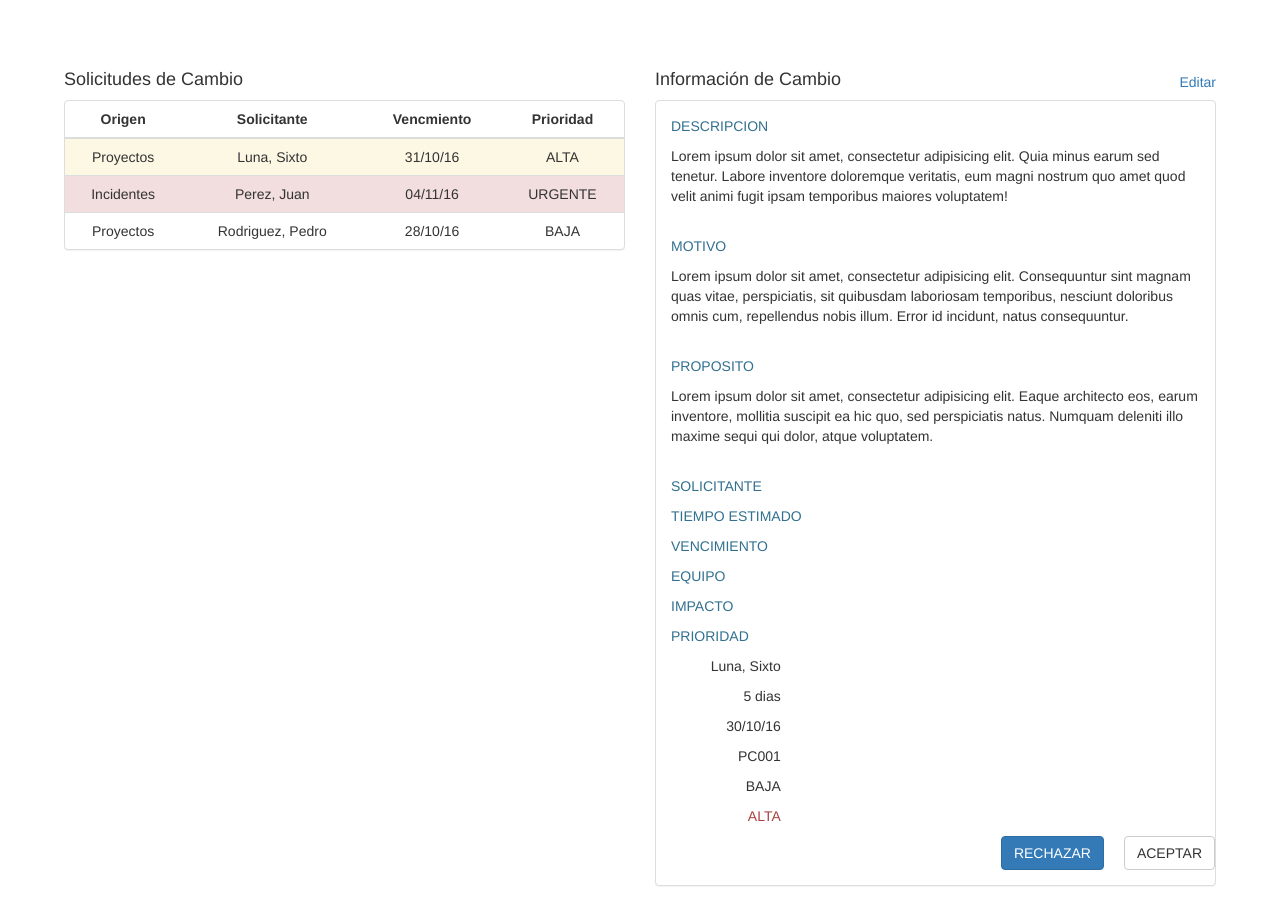
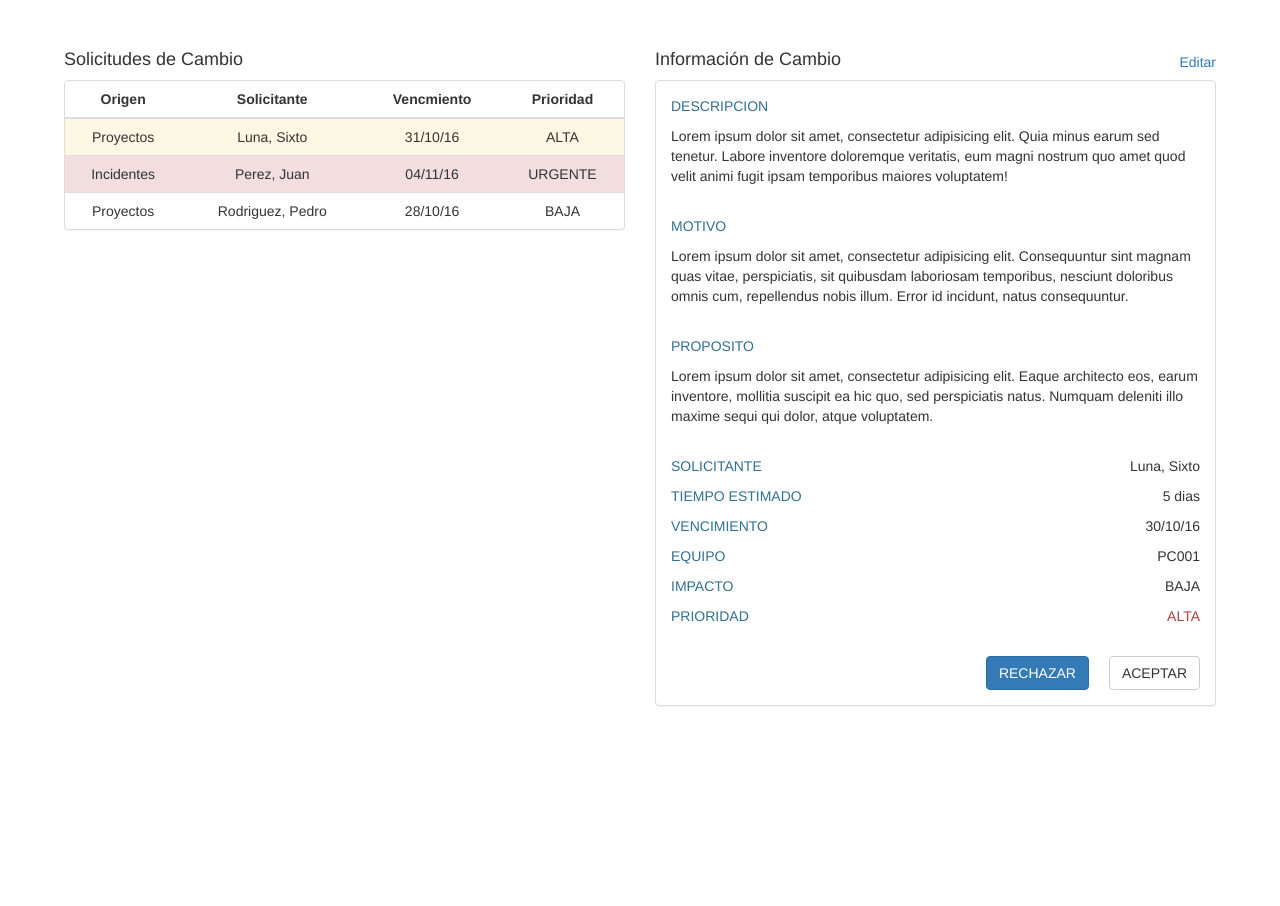
Before and after one commit to fernandezPablo/Trabajo-Final-de-Administracion-de-Recursos, a PHP site: page /paneloperador.php in a window 1280 px wide. Shown: the part 51-957 px from the top of the page. After the commit the page ends 757 px from the top, so only its background shows below. Run offline with PHP 8.4, Linux system fonts and the light colour scheme; some web fonts are replaced.

Commit message:
buttonMargin corregido

```diff
--- a/View/assets/css/style.css
+++ b/View/assets/css/style.css
@@ -32,5 +32,5 @@ h4.headerInline{
 
 .buttonMargin {
 	margin-left: 20px;
-	margin-right: 20px;
+	margin-right: 0px;
 }
--- a/View/paneloperador.php
+++ b/View/paneloperador.php
@@ -24,8 +24,6 @@
 				</ul>
 			</div>
 		</nav>
-
-		<i class="fa fa-car"></i>
 
 		<div class="container-fluid paddingLateral">
 			<br>
@@ -169,6 +167,7 @@
 									<p class="text-info">EQUIPO</p>
 									<p class="text-info">IMPACTO</p>
 									<p class="text-info">PRIORIDAD</p>
+								</div>
 
 								<div class="col-md-6 ">
 									<p class="text-right">Luna, Sixto</p>
@@ -190,14 +189,15 @@
 										<?php  ?>
 									</p>
 								</div>
+
 							</div>
 
 							<div class="row">
 								<br>
 								<div class="col-md-12">
 
-									<button type="button" class="btn btn-default pull-right">ACEPTAR</button>
-									<button type="button" class="btn btn-primary pull-right buttonMargin">RECHAZAR</button>
+									<button type="button" class="btn btn-default pull-right buttonMargin">ACEPTAR</button>
+									<button type="button" class="btn btn-primary pull-right">RECHAZAR</button>
 								</div>
 							</div>
 						</div>
```
